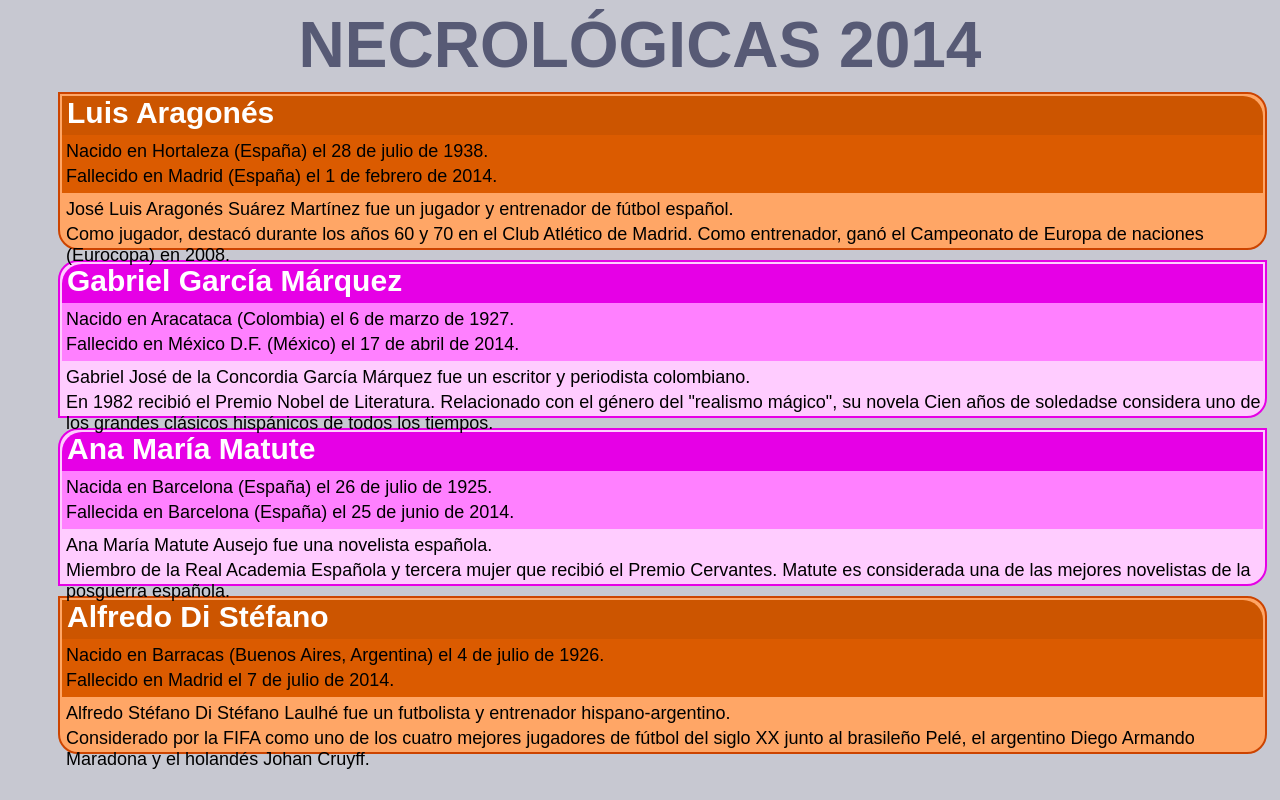
After one commit to DavidColchero/dcv_lm1819, a PHP site: page /index03.html in a window 1280 px wide. The commit adds this page. Run offline with PHP 8.4, Linux system fonts and the light colour scheme.

Commit message:
Finalizado capas 03

```diff
--- a/Ejercicio04/estilos02.css
+++ b/Ejercicio04/estilos02.css
@@ -31,7 +31,7 @@ div#introduccion p {
 #marco {
     border: 1px solid white;
     width: 95%;
-    height: 500px;
+    height: 540px;
     margin: 0px auto;
     padding-top: 8px;
 }
@@ -41,6 +41,7 @@ div#introduccion p {
     width: 98%;
     height: 250px;
     margin: 0px auto;
+    margin-bottom: 10px;
     padding: 0px;
 }
 
@@ -57,7 +58,7 @@ div#capitalismo div h1 {
 #parrafos {
     border: 5px solid #422b24;
     width: 80%;
-    height: 40px;
+    height: 50px;
     margin: 0px auto;
     margin-top: 10px;
     color: white;
--- /dev/null
+++ b/Ejercicio04/estilos03.css
@@ -0,0 +1,73 @@
+body {
+    background-color: #C7C8D1;
+}
+
+div {
+    padding: 2px;
+}
+
+h1 {
+    font-family: fantasy;
+    font-size: 4rem;
+    text-align: center;
+    color: #575A75;
+    margin: 0px;
+}
+
+h2 {
+    margin: 0px;
+    padding-left: 5px;
+    padding-bottom: 5px;
+    color: white;
+    font-size: 30px;
+    font-family: Arial, Helvetica, sans-serif;
+}
+
+p {
+    margin: 0px;
+    margin-top: 4px;
+    margin-bottom: 4px;
+    margin-left: 2px;
+    font-size: 18px;
+    font-family: Arial, Helvetica, sans-serif;
+}
+
+div#naranja {
+    background-color: #FFA666;
+    width: 95%;
+    height: 150px;
+    margin: 0px auto;
+    margin: 10px 50px;
+    border: 2px solid #CC4400;
+    border-radius: 0px 20px 20px 20px;
+}
+
+div#rosa {
+    background-color: #FFCCFF;
+    width: 95%;
+    height: 150px;
+    margin: 0px auto;
+    margin: 10px 50px;
+    border: 2px solid #E600E6;
+    border-radius: 20px 0px;
+}
+
+
+div#naranja h2 {
+    background-color: #CC5500;
+    border-radius: 0px 20px 0px 0px;
+}
+
+div#rosa h2 {
+    background-color: #E600E6;
+    border-radius: 20px 0px 0px 0px;
+}
+
+
+div#naranja div#intro {
+    background-color: #DB5B00;
+}
+
+div#rosa div#intro {
+    background-color: #FF80FF;
+}
--- a/Ejercicio04/index02.html
+++ b/Ejercicio04/index02.html
@@ -20,6 +20,12 @@
             <div id="parrafos"><p>"Demasiado capitalismo” no significa "demasiados capitalistas", sino "demasiados pocos capitalistas".</p></div>
             <div id="parrafos"><p>El capitalismo es ese sistema comercial que proporciona respuestas inmediatas ante cualquier demanda y en el que todo el mundo parece totalmente insatisfecho e incapaz de conseguir lo que desea.</p></div>
         </div>
+        <div id="capitalismo">
+            <div id="div_capitalismo"><h1>Política</h1></div>
+            <div id="parrafos"><p>Nunca habrá una revolución para establecer una democracia. Debe haber democracia para poder llevar a cabo una revolución.</p></div>
+            <div id="parrafos"><p>Cuando un político está en la oposición, es experto en los medios para conseguir algo, y cuando está en el Gobierno, es experto en los obstáculos que impiden conseguirlo.</p></div>
+            <div id="parrafos"><p>El mundo moderno se divide a sí mismo en Conservadores y Progresistas. La misión de los Progresistas es cometer errores. La misión de los Conservadores es evitar que los errores se corrijan.</p></div>
+        </div>
     </div>
 
 </body>
--- /dev/null
+++ b/Ejercicio04/index03.html
@@ -0,0 +1,58 @@
+<!DOCTYPE html>
+<html>
+<head>
+    <meta charset="utf-8" />
+    <meta http-equiv="X-UA-Compatible" content="IE=edge">
+    <title>Capas03</title>
+    <meta name="viewport" content="width=device-width, initial-scale=1">
+    <link rel="stylesheet" type="text/css" media="screen" href="estilos03.css" />
+</head>
+<body>
+    <h1>NECROLÓGICAS 2014</h1>
+    <div id="naranja">
+        <h2>Luis Aragonés</h2>
+        <div id="intro">
+            <p>Nacido en Hortaleza (España) el 28 de julio de 1938.</p>
+            <p>Fallecido en Madrid (España) el 1 de febrero de 2014.</p>
+        </div>
+        <div id="description">
+            <p>José Luis Aragonés Suárez Martínez fue un jugador y entrenador de fútbol español.</p>
+            <p>Como jugador, destacó durante los años 60 y 70 en el Club Atlético de Madrid. Como entrenador, ganó el Campeonato de Europa de naciones (Eurocopa) en 2008.</p>
+        </div>
+    </div>
+    <div id="rosa">
+        <h2>Gabriel García Márquez</h2>
+        <div id="intro">
+            <p>Nacido en Aracataca (Colombia) el 6 de marzo de 1927.</p>
+            <p>Fallecido en México D.F. (México) el 17 de abril de 2014.</p>
+        </div>
+        <div id="description">
+            <p>Gabriel José de la Concordia García Márquez fue un escritor y periodista colombiano.</p>
+            <p>En 1982 recibió el Premio Nobel de Literatura. Relacionado con el género del "realismo mágico", su novela Cien años de soledadse considera uno de los grandes clásicos hispánicos de todos los tiempos.</p>
+        </div>
+    </div>
+    <div id="rosa">
+        <h2>Ana María Matute</h2>
+        <div id="intro">
+            <p>Nacida en Barcelona (España) el 26 de julio de 1925.</p>
+            <p>Fallecida en Barcelona (España) el 25 de junio de 2014.</p>
+        </div>
+        <div id="description">
+            <p>Ana María Matute Ausejo fue una novelista española.</p>
+            <p>Miembro de la Real Academia Española y tercera mujer que recibió el Premio Cervantes. Matute es considerada una de las mejores novelistas de la posguerra española.</p>
+        </div>
+    </div>
+    <div id="naranja">
+        <h2>Alfredo Di Stéfano</h2>
+        <div id="intro">
+            <p>Nacido en Barracas (Buenos Aires, Argentina) el 4 de julio de 1926.</p>
+            <p>Fallecido en Madrid el 7 de julio de 2014.</p>
+        </div>
+        <div id="description">
+            <p>Alfredo Stéfano Di Stéfano Laulhé fue un futbolista y entrenador hispano-argentino.</p>
+            <p>Considerado por la FIFA como uno de los cuatro mejores jugadores de fútbol del siglo XX junto al brasileño Pelé, el argentino Diego Armando Maradona y el holandés Johan Cruyff.</p>
+        </div>
+    </div>
+
+</body>
+</html>
```
